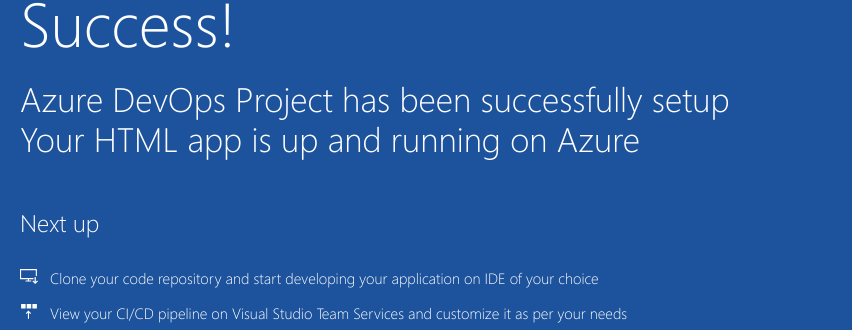
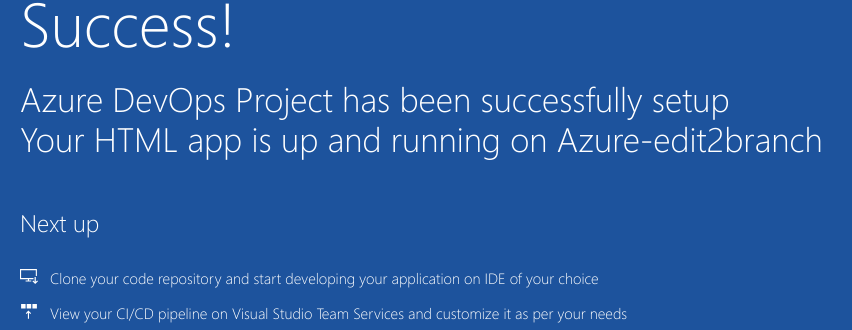
Before and after one commit to gsathiyaraj16/Assignment_1, a plain HTML site: page index.html in a window 1280 px wide. Shown: the part 392-722 px from the top of the page, 205-1057 px from the left. Drawn offline with Linux system fonts and the light colour scheme.

Commit message:
edit and merge branch2

```diff
--- a/index.html
+++ b/index.html
@@ -20,7 +20,7 @@
             <div class="content-body">
                 <div class="success-text">Success!</div>
                 <div class="description line-1"> Azure DevOps Project has been successfully setup</div>
-                <div class="description line-2"> Your HTML app is up and running on Azure</div>
+                <div class="description line-2"> Your HTML app is up and running on Azure-edit2branch</div>
                 <div class="next-steps-container">
                     <div class="next-steps-header">Next up</div>
                     <div class="next-steps-body">
```
